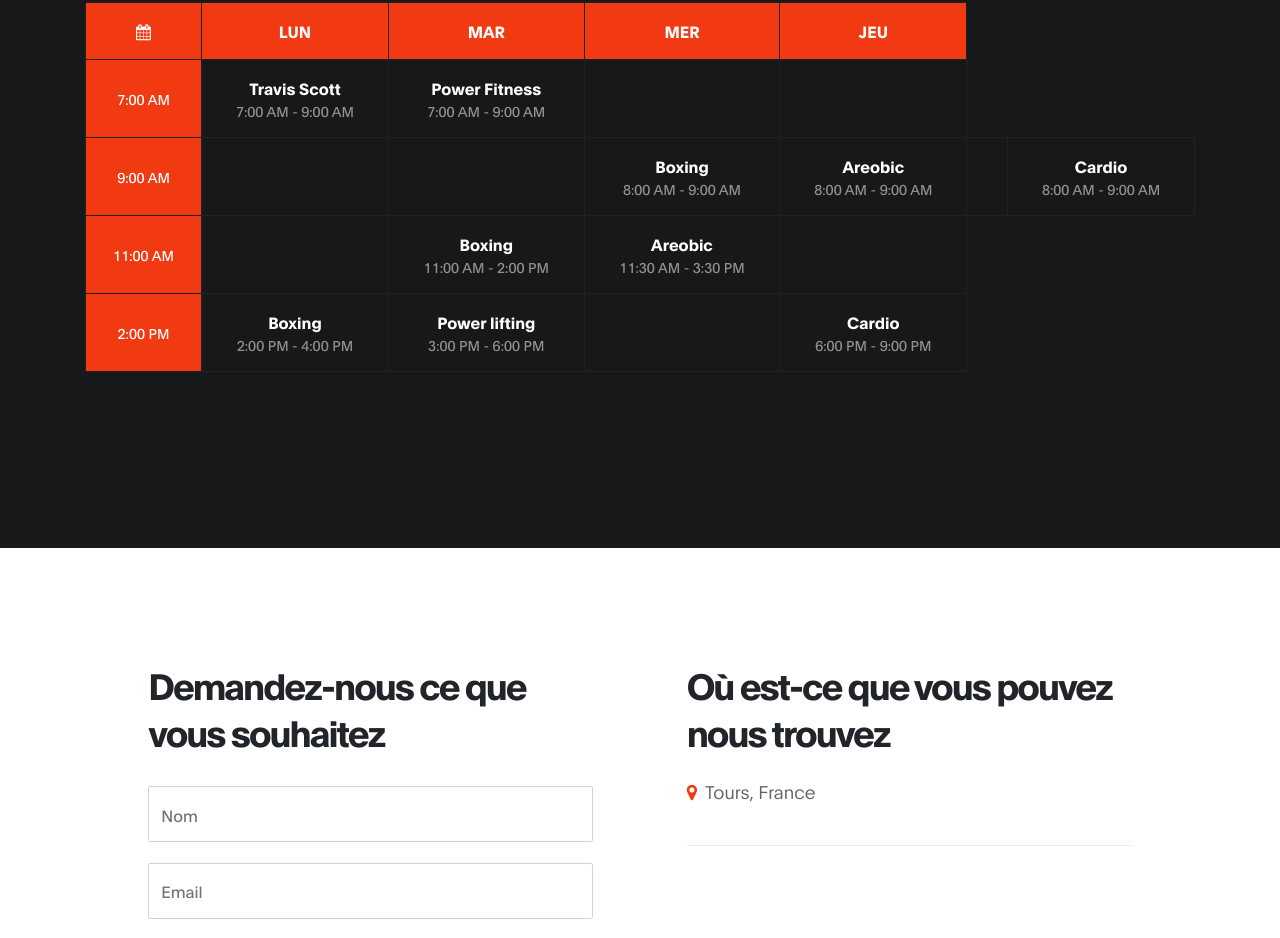
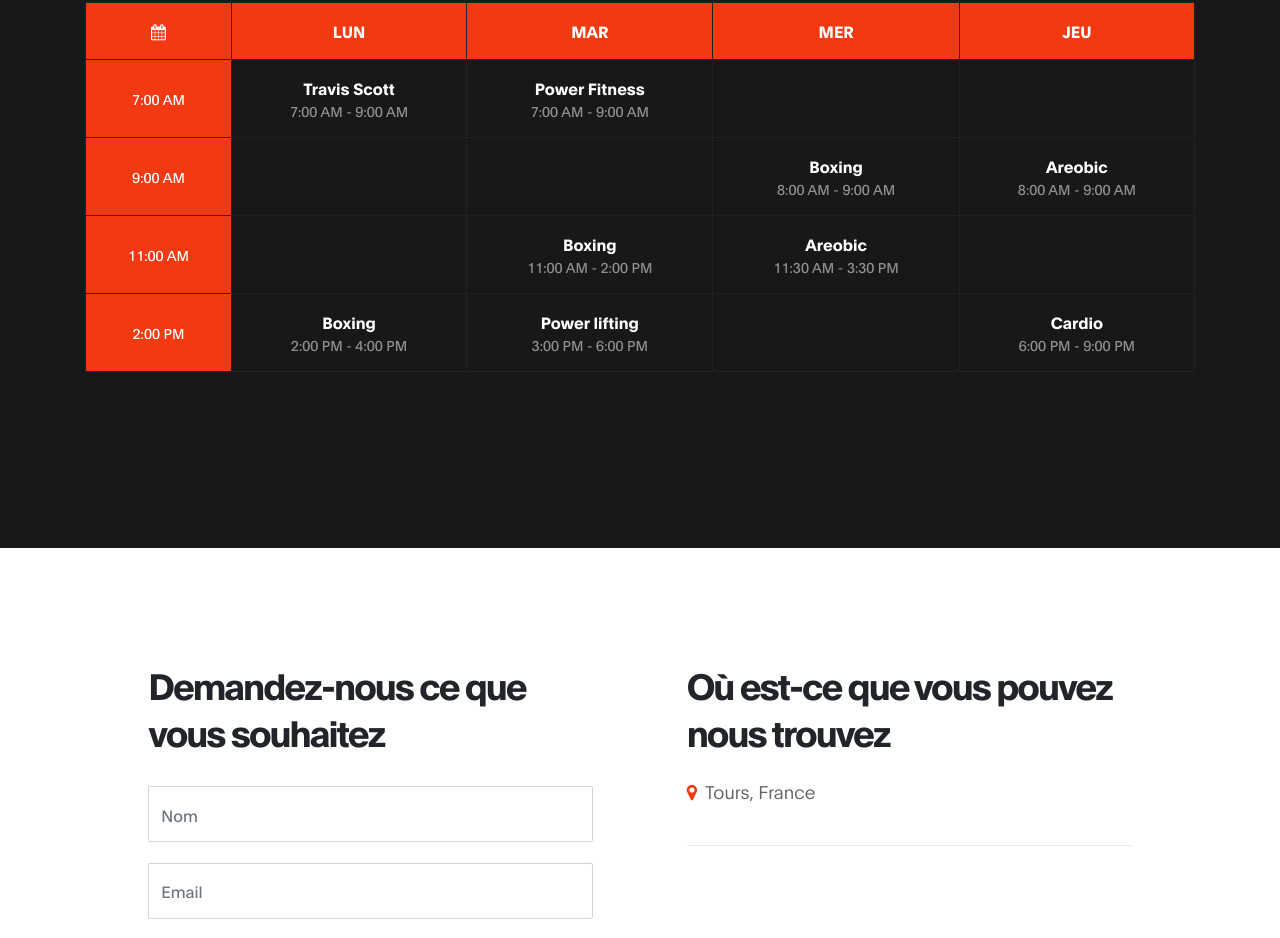
Before and after one commit to nassimlnd/SiteCommunication, a plain HTML site: page index.html in a window 1280 px wide. Shown: the part 3552-4490 px from the top of the page. Drawn offline with Linux system fonts and the light colour scheme; grey boxes are pictures that could not be loaded.

Commit message:
Update index.html

```diff
--- a/index.html
+++ b/index.html
@@ -294,11 +294,6 @@
                                                 <strong>Areobic</strong>
                                                 <span>8:00 am - 9:00 am</span>
                                             </td>
-                                            <td></td>
-                                            <td>
-                                                <strong>Cardio</strong>
-                                                <span>8:00 am - 9:00 am</span>
-                                            </td>
                                          </tr>
 
                                          <tr>
```
